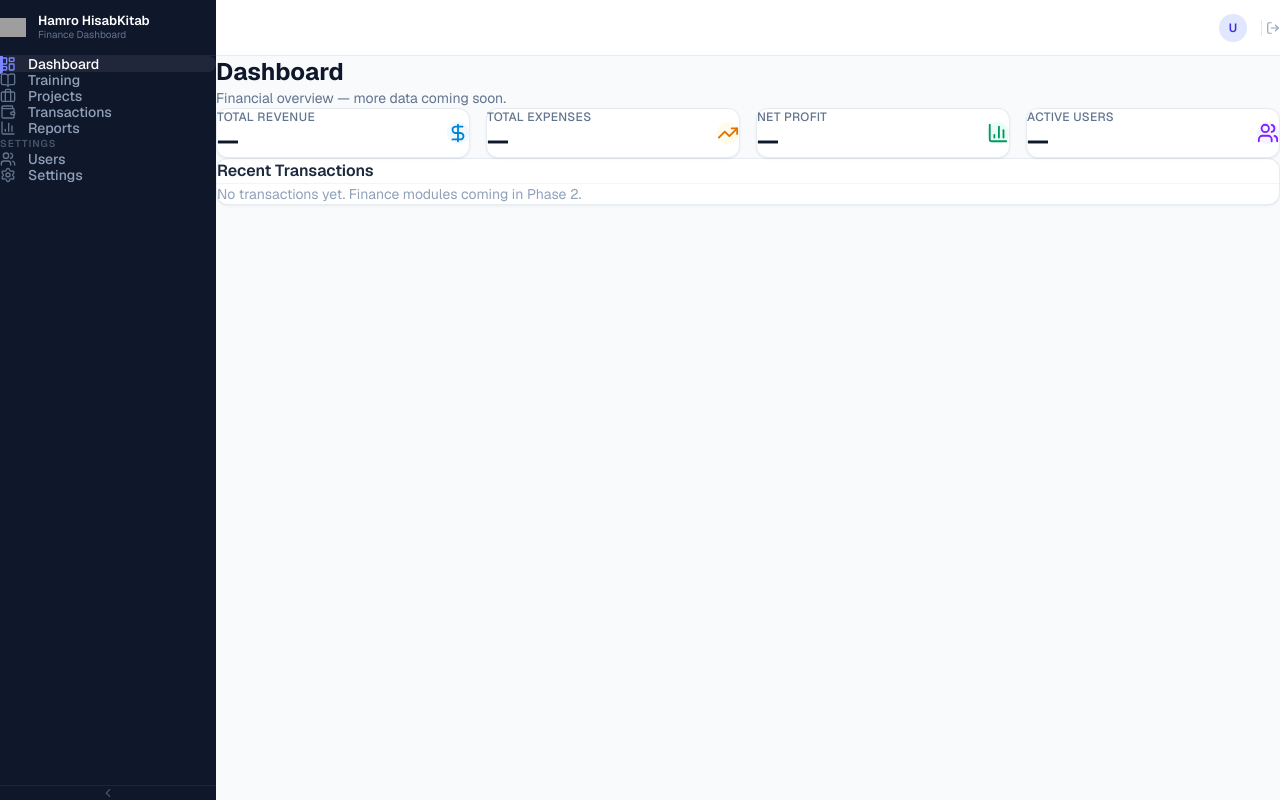
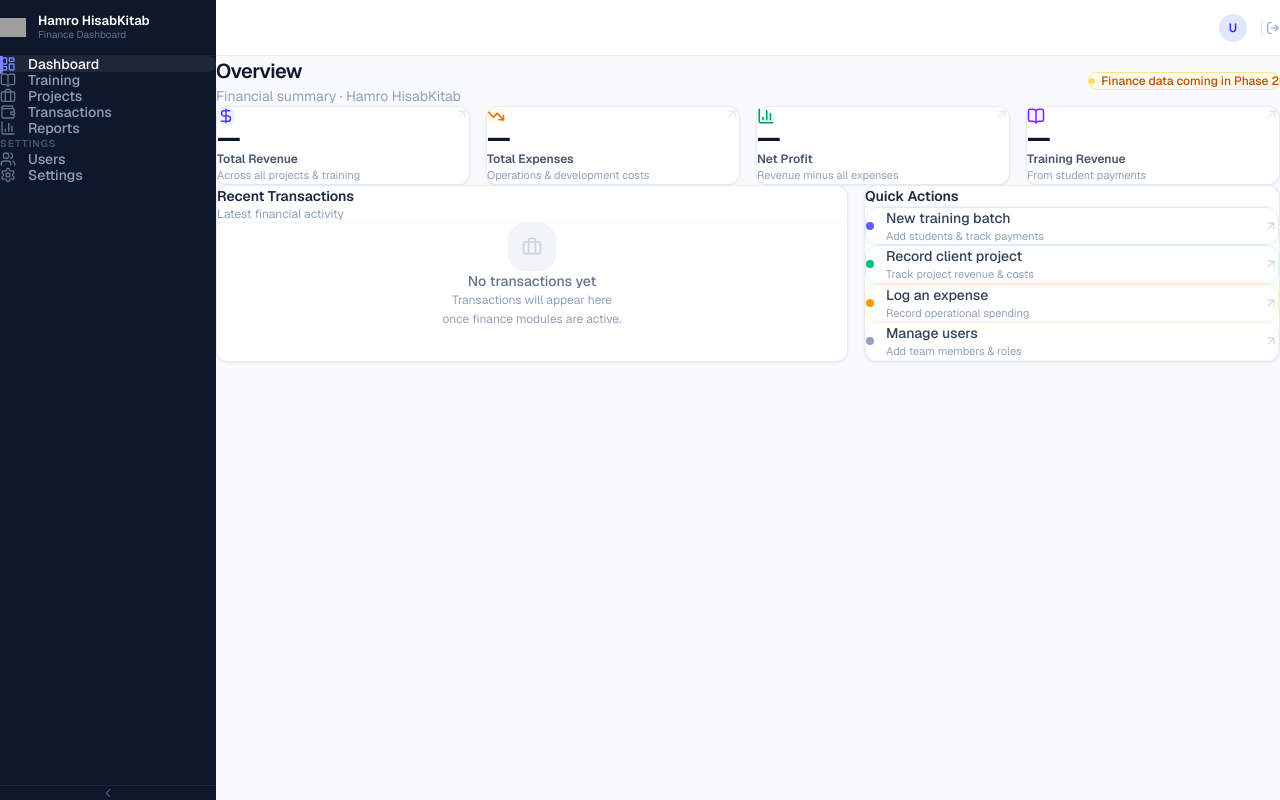
Before and after one commit to leafclutch/hamro_hisabKitab_Simple, a Next.js app: page / in a window 1280 px wide. Built offline with nearby package versions, Linux system fonts and the light colour scheme; no server answers; grey boxes are pictures that could not be loaded.

Commit message:
design: dashboard overview with stat cards and quick-actions panel

```diff
--- a/src/app/(dashboard)/page.tsx
+++ b/src/app/(dashboard)/page.tsx
@@ -1,47 +1,134 @@
 import { Card, CardContent, CardHeader } from '@/components/ui/card'
-import { BarChart3, DollarSign, TrendingUp, Users } from 'lucide-react'
+import { ArrowUpRight, BarChart3, BookOpen, Briefcase, DollarSign, TrendingDown } from 'lucide-react'
+import Link from 'next/link'
 
 const stats = [
-  { label: 'Total Revenue',  value: '—',  icon: DollarSign,  color: 'text-sky-600',     bg: 'bg-sky-50' },
-  { label: 'Total Expenses', value: '—',  icon: TrendingUp,  color: 'text-amber-600',   bg: 'bg-amber-50' },
-  { label: 'Net Profit',     value: '—',  icon: BarChart3,   color: 'text-emerald-600', bg: 'bg-emerald-50' },
-  { label: 'Active Users',   value: '—',  icon: Users,       color: 'text-violet-600',  bg: 'bg-violet-50' },
+  {
+    label: 'Total Revenue',
+    value: '—',
+    sub: 'Across all projects & training',
+    icon: DollarSign,
+    iconBg: 'bg-indigo-50',
+    iconColor: 'text-indigo-600',
+  },
+  {
+    label: 'Total Expenses',
+    value: '—',
+    sub: 'Operations & development costs',
+    icon: TrendingDown,
+    iconBg: 'bg-amber-50',
+    iconColor: 'text-amber-600',
+  },
+  {
+    label: 'Net Profit',
+    value: '—',
+    sub: 'Revenue minus all expenses',
+    icon: BarChart3,
+    iconBg: 'bg-emerald-50',
+    iconColor: 'text-emerald-600',
+  },
+  {
+    label: 'Training Revenue',
+    value: '—',
+    sub: 'From student payments',
+    icon: BookOpen,
+    iconBg: 'bg-violet-50',
+    iconColor: 'text-violet-600',
+  },
+]
+
+const quickActions = [
+  { label: 'New training batch', sub: 'Add students & track payments', href: '/training', color: 'border-indigo-100 hover:border-indigo-200 hover:bg-indigo-50/50', dot: 'bg-indigo-500' },
+  { label: 'Record client project', sub: 'Track project revenue & costs', href: '/projects', color: 'border-emerald-100 hover:border-emerald-200 hover:bg-emerald-50/50', dot: 'bg-emerald-500' },
+  { label: 'Log an expense', sub: 'Record operational spending', href: '/transactions', color: 'border-amber-100 hover:border-amber-200 hover:bg-amber-50/50', dot: 'bg-amber-500' },
+  { label: 'Manage users', sub: 'Add team members & roles', href: '/settings/users', color: 'border-slate-100 hover:border-slate-200 hover:bg-slate-50/50', dot: 'bg-slate-400' },
 ]
 
 export default function DashboardPage() {
   return (
-    <div className="space-y-6">
+    <div className="space-y-6 max-w-[1200px]">
+      {/* Page header */}
+      <div className="flex items-center justify-between">
         <div>
-        <h1 className="text-2xl font-bold text-slate-900">Dashboard</h1>
-        <p className="text-sm text-slate-500">Financial overview — more data coming soon.</p>
+          <h1 className="text-[20px] font-semibold text-slate-900 tracking-tight">Overview</h1>
+          <p className="text-sm text-slate-400 mt-0.5">Financial summary · Hamro HisabKitab</p>
+        </div>
+        <span className="inline-flex items-center gap-1.5 rounded-full bg-amber-50 border border-amber-200 px-3 py-1 text-xs font-medium text-amber-700">
+          <span className="w-1.5 h-1.5 rounded-full bg-amber-400 animate-pulse" />
+          Finance data coming in Phase 2
+        </span>
       </div>
 
+      {/* Stats */}
       <div className="grid grid-cols-1 gap-4 sm:grid-cols-2 xl:grid-cols-4">
-        {stats.map(({ label, value, icon: Icon, color, bg }) => (
-          <Card key={label}>
-            <CardContent className="pt-6">
-              <div className="flex items-center justify-between">
-                <div>
-                  <p className="text-xs font-medium uppercase tracking-wide text-slate-500">{label}</p>
-                  <p className="mt-1 text-2xl font-bold text-slate-900">{value}</p>
+        {stats.map(({ label, value, sub, icon: Icon, iconBg, iconColor }) => (
+          <Card key={label} className="group hover:shadow-md transition-all duration-200">
+            <CardContent className="p-5">
+              <div className="flex items-start justify-between mb-4">
+                <div className={`rounded-xl p-2.5 ${iconBg}`}>
+                  <Icon size={18} className={iconColor} />
                 </div>
-                <div className={`rounded-xl p-3 ${bg}`}>
-                  <Icon size={22} className={color} />
+                <ArrowUpRight
+                  size={14}
+                  className="text-slate-200 group-hover:text-slate-400 transition-colors mt-0.5"
+                />
               </div>
-              </div>
+              <p className="text-[26px] font-bold text-slate-900 tracking-tight leading-none">{value}</p>
+              <p className="text-xs font-semibold text-slate-600 mt-2">{label}</p>
+              <p className="text-[11px] text-slate-400 mt-0.5">{sub}</p>
             </CardContent>
           </Card>
         ))}
       </div>
 
-      <Card>
+      {/* Bottom section */}
+      <div className="grid grid-cols-1 lg:grid-cols-5 gap-4">
+        {/* Recent transactions — wider */}
+        <Card className="lg:col-span-3">
           <CardHeader>
-          <h2 className="font-semibold text-slate-800">Recent Transactions</h2>
+            <div>
+              <h2 className="text-sm font-semibold text-slate-800">Recent Transactions</h2>
+              <p className="text-xs text-slate-400 mt-0.5">Latest financial activity</p>
+            </div>
           </CardHeader>
           <CardContent>
-          <p className="text-sm text-slate-400">No transactions yet. Finance modules coming in Phase 2.</p>
+            <div className="flex flex-col items-center justify-center py-14 text-center">
+              <div className="w-12 h-12 rounded-2xl bg-slate-100 flex items-center justify-center mb-3">
+                <Briefcase size={20} className="text-slate-300" />
+              </div>
+              <p className="text-sm font-medium text-slate-500">No transactions yet</p>
+              <p className="text-xs text-slate-400 mt-1 max-w-[180px] leading-relaxed">
+                Transactions will appear here once finance modules are active.
+              </p>
+            </div>
+          </CardContent>
+        </Card>
+
+        {/* Quick actions */}
+        <Card className="lg:col-span-2">
+          <CardHeader>
+            <h2 className="text-sm font-semibold text-slate-800">Quick Actions</h2>
+          </CardHeader>
+          <CardContent className="space-y-2">
+            {quickActions.map(({ label, sub, href, color, dot }) => (
+              <Link
+                key={href}
+                href={href}
+                className={`flex items-center justify-between rounded-xl border p-3.5 transition-all duration-150 group ${color}`}
+              >
+                <div className="flex items-center gap-3 min-w-0">
+                  <span className={`w-2 h-2 rounded-full flex-shrink-0 ${dot}`} />
+                  <div className="min-w-0">
+                    <p className="text-sm font-medium text-slate-700 truncate">{label}</p>
+                    <p className="text-[11px] text-slate-400 truncate">{sub}</p>
+                  </div>
+                </div>
+                <ArrowUpRight size={14} className="text-slate-300 group-hover:text-slate-500 flex-shrink-0 ml-2 transition-colors" />
+              </Link>
+            ))}
           </CardContent>
         </Card>
       </div>
+    </div>
   )
 }
```
Lines whose indentation alone changed are shown as unchanged.
